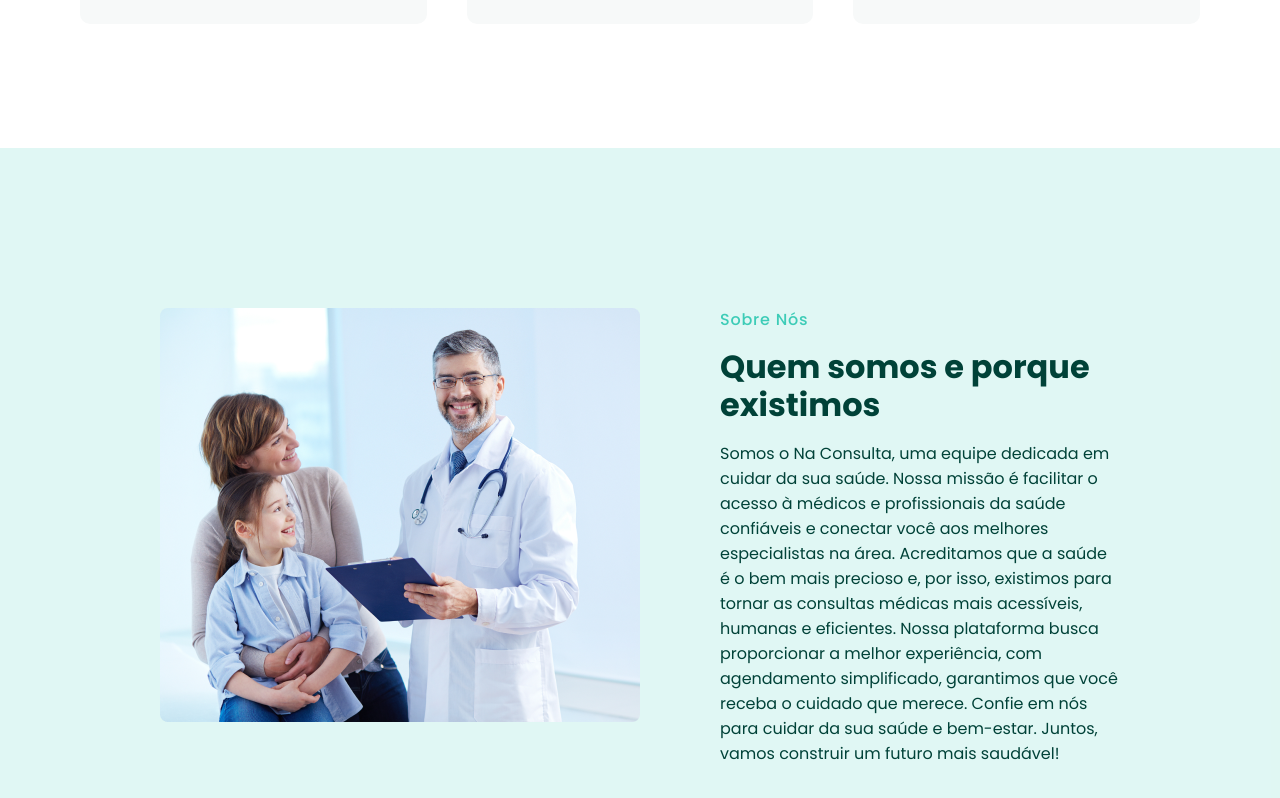
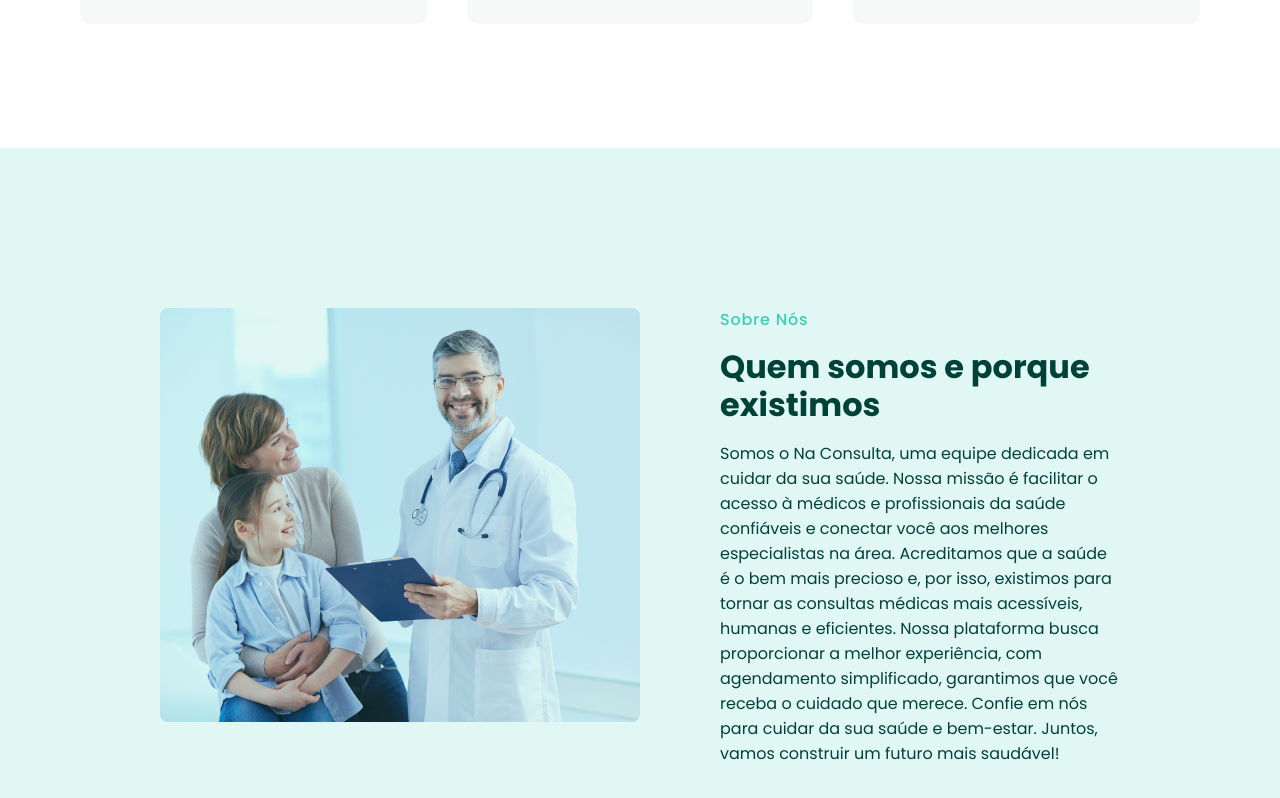
Before and after one commit to Achette/Na_Consulta_NEXT, a Next.js app: page / in a window 1280 px wide. Shown: the part 1175-1973 px from the top of the page. Built offline with nearby package versions, Linux system fonts and the light colour scheme.

Commit message:
fix/task-0001: ajuste no css para evitar sobreposição da imagem

```diff
--- a/src/components/About/styles.ts
+++ b/src/components/About/styles.ts
@@ -28,6 +28,7 @@ export const ContainerAbout = styled.section`
 export const ImageContainer = styled.div`
   width: 100%;
   position: unset;
+  z-index: -1;
 
   img {
     width: 100%;
```
